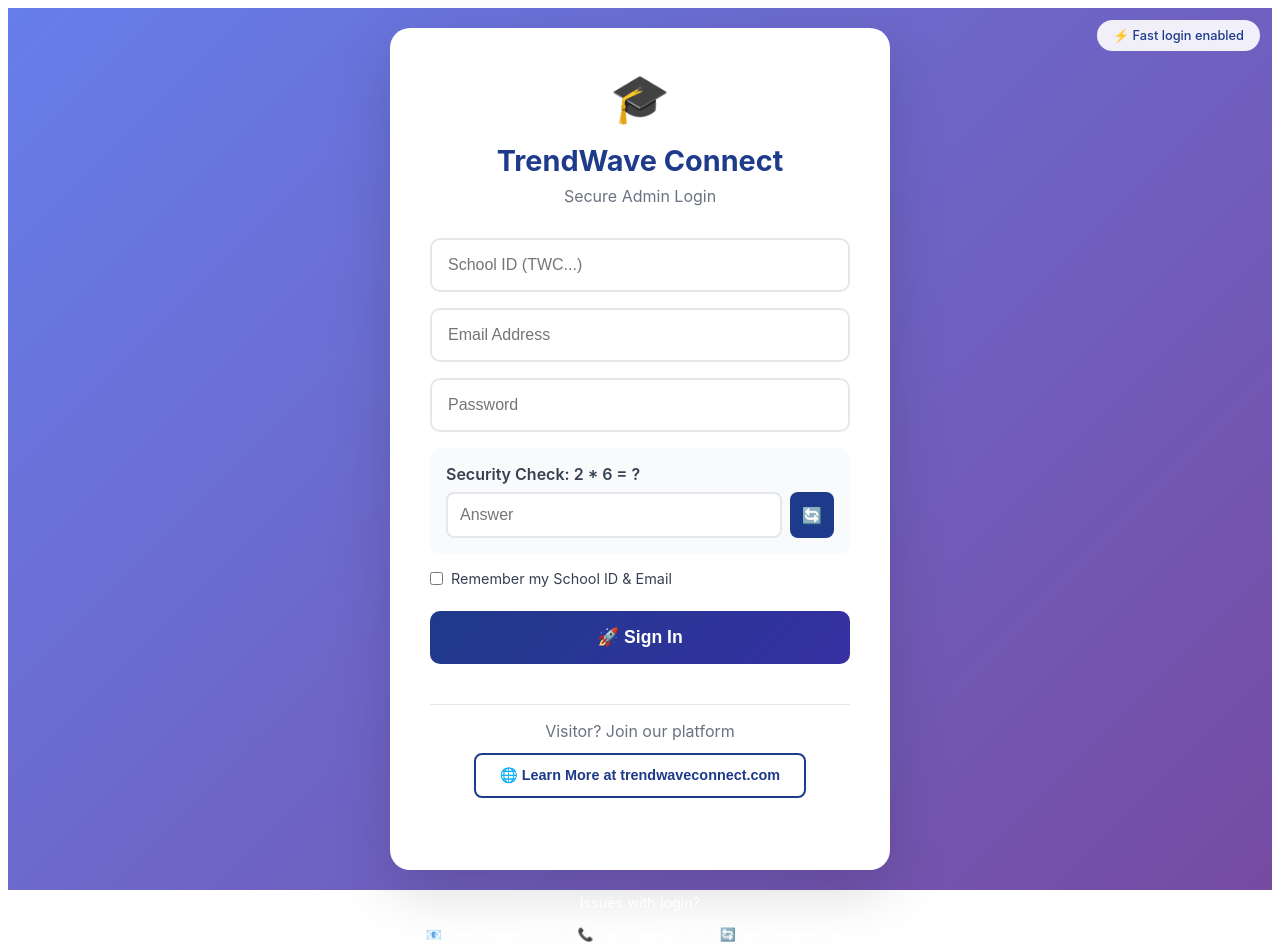
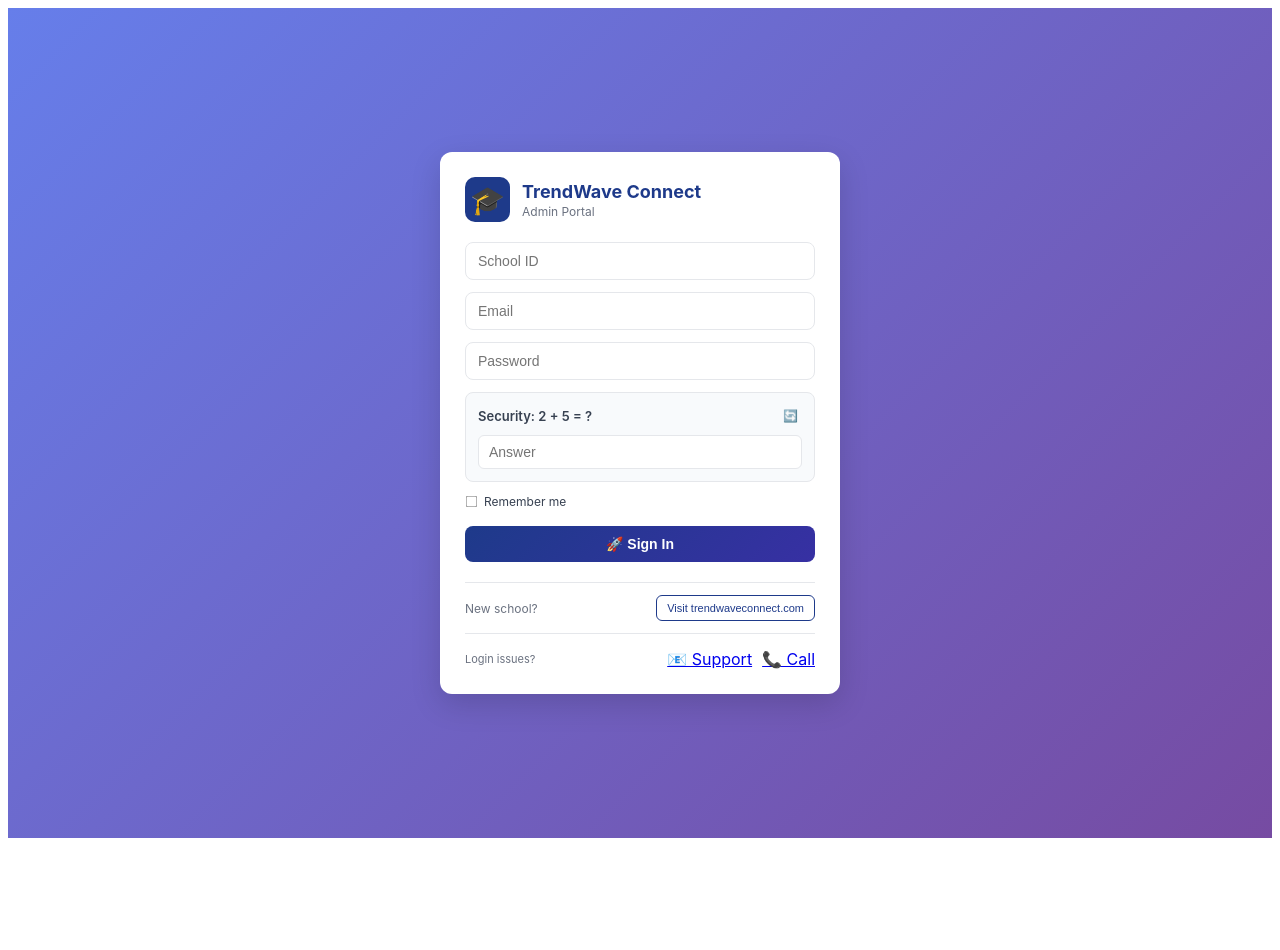
Before and after one commit to trendwaveconnectke-hue/trendwave-school-saas, a Next.js app in the folder frontend/: page /auth/login in a window 1280 px wide. After the commit the page ends 846 px from the top, so only its background shows below. Built offline with nearby package versions, Linux system fonts and the light colour scheme.

Commit message:
Update login.js

```diff
--- a/frontend/src/pages/auth/login.js
+++ b/frontend/src/pages/auth/login.js
@@ -1,7 +1,7 @@
 import React, { useState, useEffect } from 'react';
 import { useRouter } from 'next/router';
 
-export default function CachedLogin() {
+export default function CompactLogin() {
   const [formData, setFormData] = useState({
     schoolId: '',
     email: '',
@@ -13,90 +13,56 @@ export default function CachedLogin() {
   const [errors, setErrors] = useState({});
   const [rememberMe, setRememberMe] = useState(false);
 
-  // Initialize Service Worker
   useEffect(() => {
-    if ('serviceWorker' in navigator) {
-      navigator.serviceWorker.register('/sw.js')
-        .then(() => console.log('Service Worker Registered'))
-        .catch(err => console.log('Service Worker Registration Failed'));
-    }
+    generateCaptcha();
 
-    // Load cached credentials if "Remember Me" was checked
-    const cachedLogin = localStorage.getItem('cachedLogin');
-    if (cachedLogin) {
-      const { schoolId, email, remember } = JSON.parse(cachedLogin);
+    // Load cached credentials
+    const cached = localStorage.getItem('cachedLogin');
+    if (cached) {
+      const { schoolId, email, remember } = JSON.parse(cached);
       if (remember) {
         setFormData(prev => ({ ...prev, schoolId, email }));
         setRememberMe(true);
       }
     }
-
-    generateCaptcha();
   }, []);
 
-  // Generate random math captcha
   const generateCaptcha = () => {
-    const operations = ['+', '-', '*'];
-    const num1 = Math.floor(Math.random() * 10) + 1;
-    const num2 = Math.floor(Math.random() * 10) + 1;
-    const operator = operations[Math.floor(Math.random() * operations.length)];
+    const num1 = Math.floor(Math.random() * 8) + 1;
+    const num2 = Math.floor(Math.random() * 8) + 1;
+    const answer = num1 + num2;
 
-    let answer;
-    switch(operator) {
-      case '+': answer = num1 + num2; break;
-      case '-': answer = num1 - num2; break;
-      case '*': answer = num1 * num2; break;
-      default: answer = num1 + num2;
-    }
-
-    setCaptcha({
-      question: `${num1} ${operator} ${num2}`,
-      answer: answer
-    });
+    setCaptcha({ question: `${num1} + ${num2}`, answer });
     setUserAnswer('');
   };
 
-  // Cache user credentials
-  const cacheCredentials = () => {
+  const handleLogin = async (e) => {
+    e.preventDefault();
+    setIsLoading(true);
+
+    if (parseInt(userAnswer) !== captcha.answer) {
+      setErrors({ captcha: 'Wrong answer' });
+      generateCaptcha();
+      setIsLoading(false);
+      return;
+    }
+
+    try {
+      // Cache if remember me
       if (rememberMe) {
         localStorage.setItem('cachedLogin', JSON.stringify({
           schoolId: formData.schoolId,
           email: formData.email,
           remember: true
         }));
-    } else {
-      localStorage.removeItem('cachedLogin');
-    }
-  };
-
-  const handleLogin = async (e) => {
-    e.preventDefault();
-    setIsLoading(true);
-
-    // Validate captcha
-    if (parseInt(userAnswer) !== captcha.answer) {
-      setErrors({ captcha: 'Incorrect answer. Please try again.' });
-      generateCaptcha();
-      setIsLoading(false);
-      return;
       }
 
-    try {
-      // Cache credentials if "Remember Me" is checked
-      cacheCredentials();
+      await new Promise(resolve => setTimeout(resolve, 1000));
 
-      // Cache successful login in sessionStorage
-      sessionStorage.setItem('loginTime', new Date().toISOString());
-
-      // Simulate API call
-      await new Promise(resolve => setTimeout(resolve, 1500));
-
-      // Store auth data
-      localStorage.setItem('admin_token', 'cached-token-' + Date.now());
+      localStorage.setItem('admin_token', 'token');
       localStorage.setItem('school_id', formData.schoolId);
       localStorage.setItem('school_name', 'Demo School');
 
-      // Redirect to dashboard
       window.location.href = '/admin/dashboard';
 
     } catch (error) {
@@ -108,37 +74,34 @@ export default function CachedLogin() {
 
   return (
     <div style={styles.container}>
-      <div style={styles.loginBox}>
-        {/* Header */}
+      <div style={styles.loginCard}>
+        {/* Header - Compact */}
         <div style={styles.header}>
           <div style={styles.logo}>🎓</div>
+          <div>
             <h1 style={styles.title}>TrendWave Connect</h1>
-          <p style={styles.subtitle}>Secure Admin Login</p>
+            <p style={styles.subtitle}>Admin Portal</p>
+          </div>
         </div>
 
-        {/* Login Form */}
+        {/* Login Form - Compact */}
         <form onSubmit={handleLogin} style={styles.form}>
-          <div style={styles.inputGroup}>
           <input
             type="text"
-              placeholder="School ID (TWC...)"
+            placeholder="School ID"
             value={formData.schoolId}
             onChange={(e) => setFormData({...formData, schoolId: e.target.value})}
             style={styles.input}
           />
-          </div>
 
-          <div style={styles.inputGroup}>
           <input
             type="email"
-              placeholder="Email Address"
+            placeholder="Email"
             value={formData.email}
             onChange={(e) => setFormData({...formData, email: e.target.value})}
             style={styles.input}
           />
-          </div>
 
-          <div style={styles.inputGroup}>
           <input
             type="password"
             placeholder="Password"
@@ -146,14 +109,19 @@ export default function CachedLogin() {
             onChange={(e) => setFormData({...formData, password: e.target.value})}
             style={styles.input}
           />
+
+          {/* Compact Captcha */}
+          <div style={styles.captchaBox}>
+            <div style={styles.captchaHeader}>
+              <span>Security: {captcha.question} = ?</span>
+              <button
+                type="button"
+                onClick={generateCaptcha}
+                style={styles.refreshBtn}
+              >
+                🔄
+              </button>
             </div>
-
-          {/* Dynamic Captcha */}
-          <div style={styles.captchaSection}>
-            <label style={styles.captchaLabel}>
-              Security Check: {captcha.question} = ?
-            </label>
-            <div style={styles.captchaRow}>
             <input
               type="number"
               placeholder="Answer"
@@ -161,70 +129,48 @@ export default function CachedLogin() {
               onChange={(e) => setUserAnswer(e.target.value)}
               style={styles.captchaInput}
             />
-              <button
-                type="button"
-                onClick={generateCaptcha}
-                style={styles.refreshButton}
-              >
-                🔄
-              </button>
-            </div>
-            {errors.captcha && <span style={styles.error}>{errors.captcha}</span>}
+            {errors.captcha && <span style={styles.error}>⚠️ {errors.captcha}</span>}
           </div>
 
-          {/* Remember Me */}
-          <div style={styles.rememberSection}>
-            <label style={styles.rememberLabel}>
+          {/* Remember Me - Compact */}
+          <label style={styles.remember}>
             <input
               type="checkbox"
               checked={rememberMe}
               onChange={(e) => setRememberMe(e.target.checked)}
               style={styles.checkbox}
             />
-              Remember my School ID & Email
+            Remember me
           </label>
-          </div>
 
-          {/* Submit Button */}
+          {/* Submit Button - Compact */}
           <button
             type="submit"
             disabled={isLoading}
-            style={styles.submitButton}
+            style={styles.loginBtn}
           >
-            {isLoading ? '🔄 Signing In...' : '🚀 Sign In'}
+            {isLoading ? '🔐 Signing in...' : '🚀 Sign In'}
           </button>
 
-          {errors.submit && <span style={styles.error}>{errors.submit}</span>}
+          {errors.submit && <span style={styles.error}>❌ {errors.submit}</span>}
         </form>
 
-        {/* Visitor Section */}
-        <div style={styles.visitorSection}>
-          <p style={styles.visitorText}>Visitor? Join our platform</p>
-          <button style={styles.visitorButton}>
-            🌐 Learn More at trendwaveconnect.com
+        {/* Visitor Section - Compact */}
+        <div style={styles.visitorBox}>
+          <span style={styles.visitorText}>New school?</span>
+          <button style={styles.visitorBtn}>
+            Visit trendwaveconnect.com
           </button>
         </div>
 
-        {/* Support Section - Bottom Left */}
-        <div style={styles.supportSection}>
-          <p style={styles.supportTitle}>Issues with login?</p>
+        {/* Support - Compact */}
+        <div style={styles.supportBox}>
+          <span style={styles.supportText}>Login issues?</span>
           <div style={styles.supportLinks}>
-            <a href="mailto:support@trendwaveconnect.com" style={styles.supportLink}>
-              📧 Email Support
-            </a>
-            <a href="tel:+254700000000" style={styles.supportLink}>
-              📞 Call Support
-            </a>
-            <button style={styles.supportLink} onClick={generateCaptcha}>
-              🔄 New Security Check
-            </button>
+            <a href="mailto:support@trendwaveconnect.com">📧 Support</a>
+            <a href="tel:+254700000000">📞 Call</a>
           </div>
         </div>
-      </div>
-
-      {/* Cache Status Indicator */}
-      <div style={styles.cacheStatus}>
-        {rememberMe ? '🔒 Credentials cached' : '⚡ Fast login enabled'}
       </div>
     </div>
   );
@@ -237,172 +183,165 @@ const styles = {
     display: 'flex',
     alignItems: 'center',
     justifyContent: 'center',
-    padding: '20px',
+    padding: '15px',
     fontFamily: '-apple-system, BlinkMacSystemFont, sans-serif'
   },
-  loginBox: {
+  loginCard: {
     background: 'white',
-    padding: '2.5rem',
-    borderRadius: '20px',
-    boxShadow: '0 20px 60px rgba(0,0,0,0.15)',
+    padding: '25px',
+    borderRadius: '12px',
+    boxShadow: '0 10px 30px rgba(0,0,0,0.15)',
     width: '100%',
-    maxWidth: '420px',
-    position: 'relative'
+    maxWidth: '350px',
+    maxHeight: '95vh',
+    overflow: 'hidden'
   },
   header: {
-    textAlign: 'center',
-    marginBottom: '2rem'
+    display: 'flex',
+    alignItems: 'center',
+    gap: '12px',
+    marginBottom: '20px',
+    textAlign: 'left'
   },
   logo: {
-    fontSize: '3rem',
-    marginBottom: '1rem'
+    fontSize: '28px',
+    background: '#1E3A8A',
+    color: 'white',
+    width: '45px',
+    height: '45px',
+    borderRadius: '10px',
+    display: 'flex',
+    alignItems: 'center',
+    justifyContent: 'center'
   },
   title: {
-    fontSize: '1.8rem',
+    fontSize: '18px',
     fontWeight: '700',
     color: '#1E3A8A',
-    margin: '0 0 0.5rem 0'
+    margin: '0 0 2px 0'
   },
   subtitle: {
+    fontSize: '12px',
     color: '#6B7280',
     margin: 0
   },
   form: {
-    marginBottom: '1.5rem'
-  },
-  inputGroup: {
-    marginBottom: '1rem'
+    display: 'flex',
+    flexDirection: 'column',
+    gap: '12px',
+    marginBottom: '20px'
   },
   input: {
+    padding: '10px 12px',
+    border: '1.5px solid #E5E7EB',
+    borderRadius: '8px',
+    fontSize: '14px',
     width: '100%',
-    padding: '1rem',
-    border: '2px solid #E5E7EB',
-    borderRadius: '10px',
-    fontSize: '1rem',
     boxSizing: 'border-box'
   },
-  captchaSection: {
-    marginBottom: '1rem',
-    padding: '1rem',
+  captchaBox: {
     background: '#F8FAFC',
-    borderRadius: '10px'
+    padding: '12px',
+    borderRadius: '8px',
+    border: '1px solid #E5E7EB'
   },
-  captchaLabel: {
-    display: 'block',
+  captchaHeader: {
+    display: 'flex',
+    justifyContent: 'space-between',
+    alignItems: 'center',
+    marginBottom: '8px',
+    fontSize: '13px',
     fontWeight: '600',
-    marginBottom: '0.5rem',
     color: '#374151'
   },
-  captchaRow: {
-    display: 'flex',
-    gap: '0.5rem'
+  refreshBtn: {
+    background: 'none',
+    border: 'none',
+    fontSize: '12px',
+    cursor: 'pointer',
+    padding: '4px'
   },
   captchaInput: {
-    flex: 1,
-    padding: '0.75rem',
-    border: '2px solid #E5E7EB',
-    borderRadius: '8px',
-    fontSize: '1rem'
+    padding: '8px 10px',
+    border: '1.5px solid #E5E7EB',
+    borderRadius: '6px',
+    fontSize: '14px',
+    width: '100%',
+    boxSizing: 'border-box'
   },
-  refreshButton: {
-    background: '#1E3A8A',
-    color: 'white',
-    border: 'none',
-    borderRadius: '8px',
-    padding: '0.75rem',
-    cursor: 'pointer',
-    fontSize: '1rem'
-  },
-  rememberSection: {
-    marginBottom: '1.5rem'
-  },
-  rememberLabel: {
+  remember: {
     display: 'flex',
     alignItems: 'center',
-    gap: '0.5rem',
-    fontSize: '0.9rem',
+    gap: '6px',
+    fontSize: '12px',
     color: '#374151',
     cursor: 'pointer'
   },
   checkbox: {
-    margin: 0
+    margin: 0,
+    transform: 'scale(0.9)'
   },
-  submitButton: {
-    width: '100%',
+  loginBtn: {
     background: 'linear-gradient(135deg, #1E3A8A, #3730A3)',
     color: 'white',
     border: 'none',
-    padding: '1rem',
-    borderRadius: '10px',
-    fontSize: '1.1rem',
+    padding: '10px',
+    borderRadius: '8px',
+    fontSize: '14px',
     fontWeight: '600',
     cursor: 'pointer',
-    marginBottom: '1rem'
+    marginTop: '5px'
   },
   error: {
     color: '#EF4444',
-    fontSize: '0.9rem',
-    display: 'block',
-    textAlign: 'center'
+    fontSize: '11px',
+    textAlign: 'center',
+    display: 'block'
   },
-  visitorSection: {
-    textAlign: 'center',
-    marginBottom: '2rem',
-    paddingTop: '1rem',
-    borderTop: '1px solid #E5E7EB'
+  visitorBox: {
+    display: 'flex',
+    alignItems: 'center',
+    justifyContent: 'space-between',
+    padding: '12px 0',
+    borderTop: '1px solid #E5E7EB',
+    borderBottom: '1px solid #E5E7EB',
+    marginBottom: '15px'
   },
   visitorText: {
-    color: '#6B7280',
-    margin: '0 0 0.75rem 0'
+    fontSize: '12px',
+    color: '#6B7280'
   },
-  visitorButton: {
-    background: 'transparent',
-    border: '2px solid #1E3A8A',
+  visitorBtn: {
+    background: 'none',
+    border: '1px solid #1E3A8A',
     color: '#1E3A8A',
-    padding: '0.75rem 1.5rem',
-    borderRadius: '8px',
-    cursor: 'pointer',
-    fontSize: '0.9rem',
-    fontWeight: '600'
+    padding: '6px 10px',
+    borderRadius: '6px',
+    fontSize: '11px',
+    cursor: 'pointer'
   },
-  supportSection: {
-    position: 'absolute',
-    bottom: '-80px',
-    left: '0',
-    right: '0',
-    textAlign: 'center'
+  supportBox: {
+    display: 'flex',
+    alignItems: 'center',
+    justifyContent: 'space-between'
   },
-  supportTitle: {
-    color: 'white',
-    margin: '0 0 0.5rem 0',
-    fontSize: '0.9rem'
+  supportText: {
+    fontSize: '11px',
+    color: '#6B7280'
   },
   supportLinks: {
     display: 'flex',
-    gap: '1rem',
-    justifyContent: 'center',
-    flexWrap: 'wrap'
+    gap: '10px'
   },
-  supportLink: {
-    color: 'white',
-    background: 'rgba(255,255,255,0.2)',
-    padding: '0.5rem 1rem',
-    borderRadius: '20px',
-    textDecoration: 'none',
-    fontSize: '0.8rem',
-    border: 'none',
-    cursor: 'pointer',
-    backdropFilter: 'blur(10px)'
-  },
-  cacheStatus: {
-    position: 'absolute',
-    top: '20px',
-    right: '20px',
-    background: 'rgba(255,255,255,0.9)',
-    padding: '0.5rem 1rem',
-    borderRadius: '20px',
-    fontSize: '0.8rem',
-    color: '#1E3A8A',
-    fontWeight: '500'
+  supportLinks: {
+    display: 'flex',
+    gap: '10px'
   }
 };
+
+// Add CSS for links
+const linkStyle = {
+  fontSize: '11px',
+  color: '#1E3A8A',
+  textDecoration: 'none'
+};
```
Lines whose indentation alone changed are shown as unchanged.
